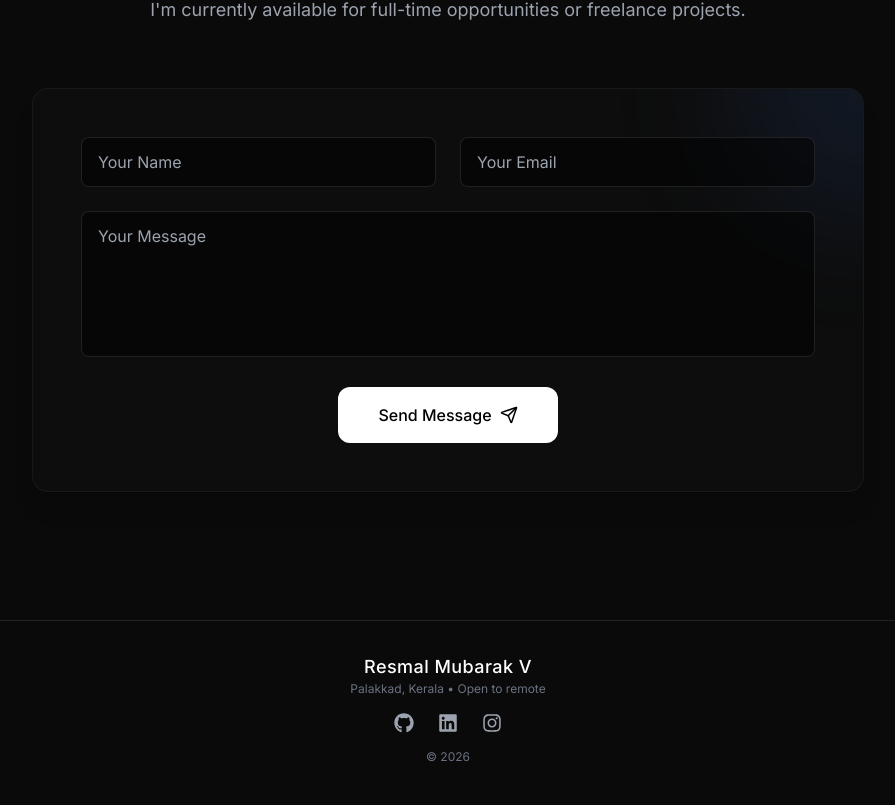
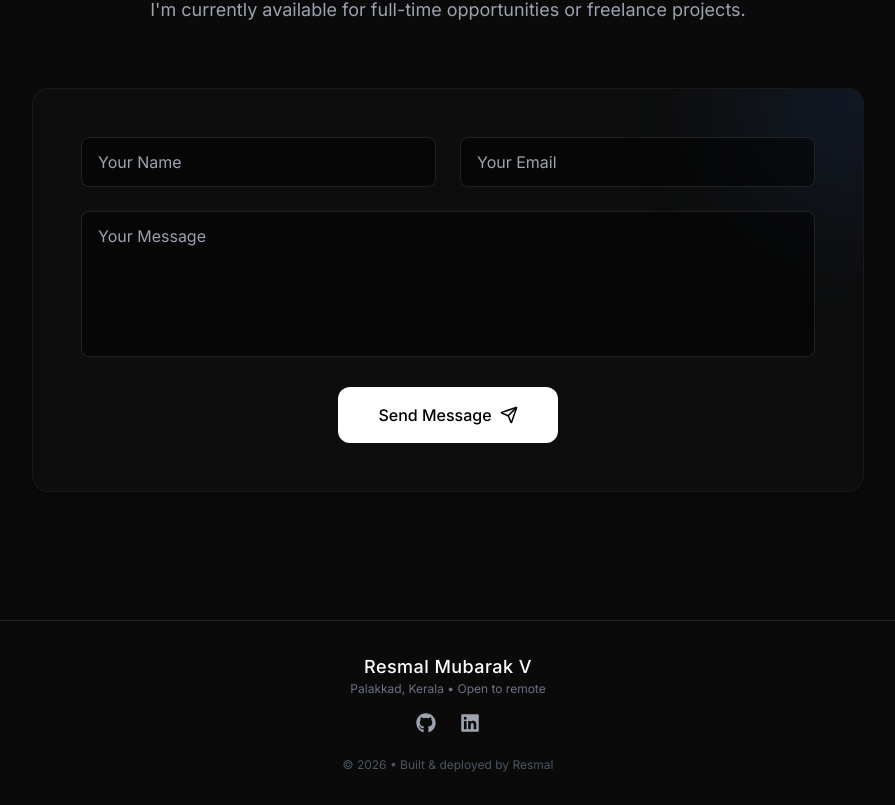
Before and after one commit to ResmalMubarakV/portfolio, a React (Vite) app: page / in a window 1280 px wide. Shown: the part 3903-4708 px from the top of the page, without its empty margins (192-1087 px from the left). Built offline with nearby package versions, Linux system fonts and the light colour scheme.

Commit message:
updated footer links

```diff
--- a/src/components/Footer.jsx
+++ b/src/components/Footer.jsx
@@ -1,5 +1,5 @@
 import React from 'react';
-import { FaGithub, FaLinkedin, FaInstagram } from 'react-icons/fa';
+import { FaGithub, FaLinkedin } from 'react-icons/fa';
 
 const Footer = () => {
   return (
@@ -18,8 +18,9 @@ const Footer = () => {
 
         {/* Social Links */}
         <div className="flex items-center gap-6">
+
           <a
-            href="https://github.com/resmal"
+            href="https://github.com/ResmalMubarakV"
             target="_blank"
             rel="noopener noreferrer"
             className="text-gray-400 hover:text-white transition transform hover:scale-110"
@@ -28,7 +29,7 @@ const Footer = () => {
           </a>
 
           <a
-            href="https://linkedin.com/in/resmal"
+            href="https://www.linkedin.com/in/resmal-mubarak-v/"
             target="_blank"
             rel="noopener noreferrer"
             className="text-gray-400 hover:text-blue-400 transition transform hover:scale-110"
@@ -36,19 +37,11 @@ const Footer = () => {
             <FaLinkedin size={20} />
           </a>
 
-          <a
-            href="https://instagram.com/yourusername"
-            target="_blank"
-            rel="noopener noreferrer"
-            className="text-gray-400 hover:text-pink-400 transition transform hover:scale-110"
-          >
-            <FaInstagram size={20} />
-          </a>
         </div>
 
-        {/* Copyright */}
-        <p className="text-xs text-gray-500">
-          © {new Date().getFullYear()}
+        {/* Bottom */}
+        <p className="text-xs text-gray-600 mt-2">
+          © {new Date().getFullYear()} • Built & deployed by Resmal
         </p>
 
       </div>
```
